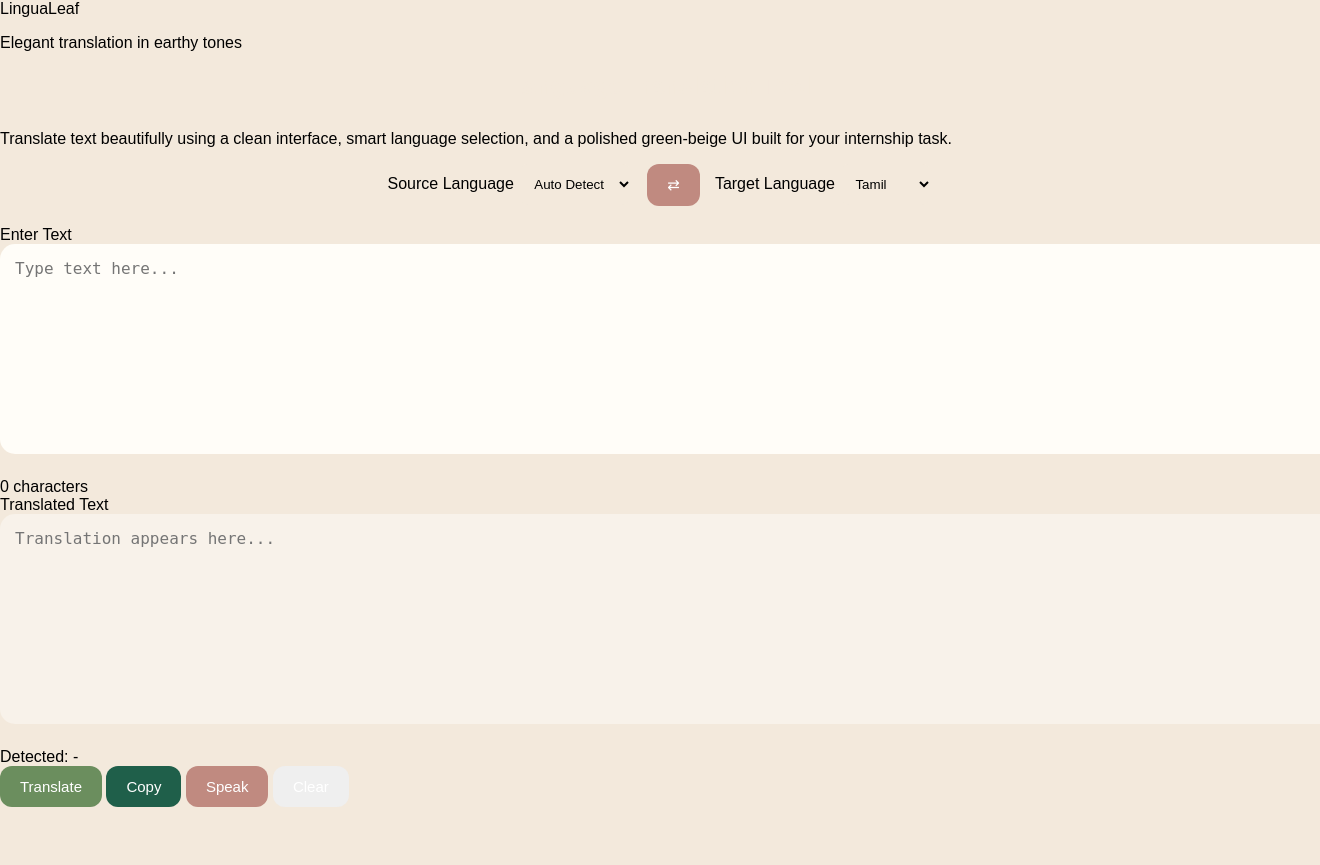
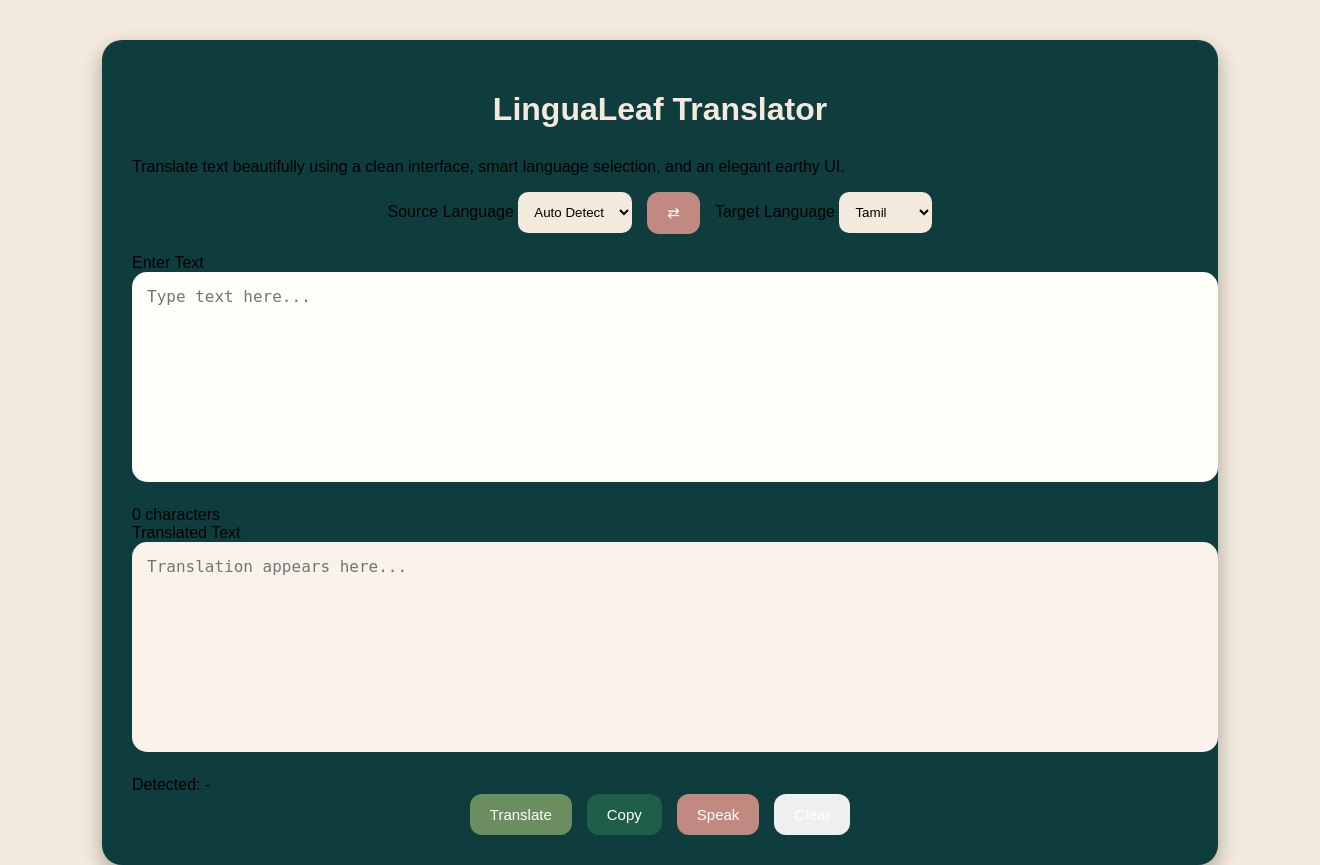
Before and after one commit to mashigasri1777/CodeAlpha_Lingualeaf, a Python web app: template templates/index.html in a window 1320 px wide; the page is wider, and only the part inside the window is pictured. Before the commit the page ends 807 px from the top of that part, so only its background shows below. Run offline with Jinja, Linux system fonts and the light colour scheme; the template is opened without the code that fills it, so the values that code supplies are empty.

Commit message:
Update index.html

```diff
--- a/templates/index.html
+++ b/templates/index.html
@@ -1,90 +1,166 @@
 <!DOCTYPE html>
 <html lang="en">
+
 <head>
-  <meta charset="UTF-8" />
-  <meta name="viewport" content="width=device-width, initial-scale=1.0" />
+
+    <meta charset="UTF-8">
+
+    <meta name="viewport"
+          content="width=device-width, initial-scale=1.0">
+
     <title>LinguaLeaf Translator</title>
-  <link rel="preconnect" href="https://fonts.googleapis.com">
-  <link rel="preconnect" href="https://fonts.gstatic.com" crossorigin>
-  <link href="https://fonts.googleapis.com/css2?family=Playfair+Display:wght@600;700&family=Inter:wght@400;500;600;700&display=swap" rel="stylesheet">
-  <link rel="stylesheet" href="{{ url_for('static', filename='css/style.css') }}">
+
+    <link rel="stylesheet"
+          href="{{ url_for('static', filename='css/style.css') }}">
+
 </head>
+
 <body>
-  <div class="page-wrapper">
-    <header class="navbar">
-      <div class="logo">LinguaLeaf</div>
-      <p class="tagline">Elegant translation in earthy tones</p>
-    </header>
 
-    <main class="hero-section">
-      <section class="hero-text">
-        <h1>Language Translation Tool</h1>
+    <div class="container">
+
+        <!-- HEADER -->
+
+        <div class="header">
+
+            <h1>LinguaLeaf Translator</h1>
+
             <p>
-          Translate text beautifully using a clean interface, smart language selection,
-          and a polished green-beige UI built for your internship task.
+                Translate text beautifully using a clean interface,
+                smart language selection, and an elegant earthy UI.
             </p>
-      </section>
 
-      <section class="translator-card">
-        <div class="selectors">
-          <div class="select-group">
-            <label for="source_lang">Source Language</label>
-            <select id="source_lang">
-              <option value="auto">Auto Detect</option>
-              <option value="en">English</option>
-              <option value="ta">Tamil</option>
-              <option value="hi">Hindi</option>
-              <option value="fr">French</option>
-              <option value="de">German</option>
-              <option value="es">Spanish</option>
-            </select>
         </div>
 
-          <button class="swap-btn" id="swapBtn" type="button">⇄</button>
+        <!-- LANGUAGE SELECTORS -->
 
-          <div class="select-group">
-            <label for="target_lang">Target Language</label>
-            <select id="target_lang">
+        <div class="selectors">
+
+            <div class="language-box">
+
+                <label>Source Language</label>
+
+                <select id="sourceLang">
+
+                    <option value="auto">Auto Detect</option>
+
+                    <option value="en">English</option>
+
                     <option value="ta">Tamil</option>
-              <option value="en">English</option>
+
                     <option value="hi">Hindi</option>
+
                     <option value="fr">French</option>
+
+                    <option value="es">Spanish</option>
+
                     <option value="de">German</option>
-              <option value="es">Spanish</option>
+
                 </select>
-          </div>
+
             </div>
 
-        <div class="text-grid">
-          <div class="panel">
-            <label for="inputText">Enter Text</label>
-            <textarea id="inputText" placeholder="Type text here..."></textarea>
-            <div class="panel-footer">
-              <span id="charCount">0 characters</span>
-            </div>
+            <button id="swapBtn">⇄</button>
+
+            <div class="language-box">
+
+                <label>Target Language</label>
+
+                <select id="targetLang">
+
+                    <option value="ta">Tamil</option>
+
+                    <option value="en">English</option>
+
+                    <option value="hi">Hindi</option>
+
+                    <option value="fr">French</option>
+
+                    <option value="es">Spanish</option>
+
+                    <option value="de">German</option>
+
+                </select>
+
             </div>
 
-          <div class="panel">
-            <label for="outputText">Translated Text</label>
-            <textarea id="outputText" placeholder="Translation appears here..." readonly></textarea>
-            <div class="panel-footer">
-              <span id="detectedLang">Detected: -</span>
-            </div>
-          </div>
         </div>
 
-        <div class="action-row">
-          <button class="primary-btn" id="translateBtn" type="button">Translate</button>
-          <button class="secondary-btn" id="copyBtn" type="button">Copy</button>
-          <button class="secondary-btn" id="speakBtn" type="button">Speak</button>
-          <button class="secondary-btn" id="clearBtn" type="button">Clear</button>
+        <!-- INPUT AREA -->
+
+        <div class="text-section">
+
+            <label>Enter Text</label>
+
+            <textarea
+                id="inputText"
+                placeholder="Type text here..."></textarea>
+
+            <div class="char-count">
+
+                <span id="charCount">0</span> characters
+
             </div>
 
-        <p class="status-message" id="statusMessage"></p>
-      </section>
-    </main>
         </div>
 
-  <script src="{{ url_for('static', filename='js/script.js') }}"></script>
+        <!-- OUTPUT AREA -->
+
+        <div class="text-section">
+
+            <label>Translated Text</label>
+
+            <textarea
+                id="outputText"
+                placeholder="Translation appears here..."
+                readonly></textarea>
+
+        </div>
+
+        <!-- DETECTED LANGUAGE -->
+
+        <div class="detected">
+
+            Detected:
+            <span id="detectedLang">-</span>
+
+        </div>
+
+        <!-- BUTTONS -->
+
+        <div class="buttons">
+
+            <button id="translateBtn">
+
+                Translate
+
+            </button>
+
+            <button id="copyBtn">
+
+                Copy
+
+            </button>
+
+            <button id="speakBtn">
+
+                Speak
+
+            </button>
+
+            <button id="clearBtn">
+
+                Clear
+
+            </button>
+
+        </div>
+
+    </div>
+
+    <script src="{{ url_for('static',
+    filename='js/script.js') }}"></script>
+
 </body>
+
 </html>
```
Lines whose indentation alone changed are shown as unchanged.
